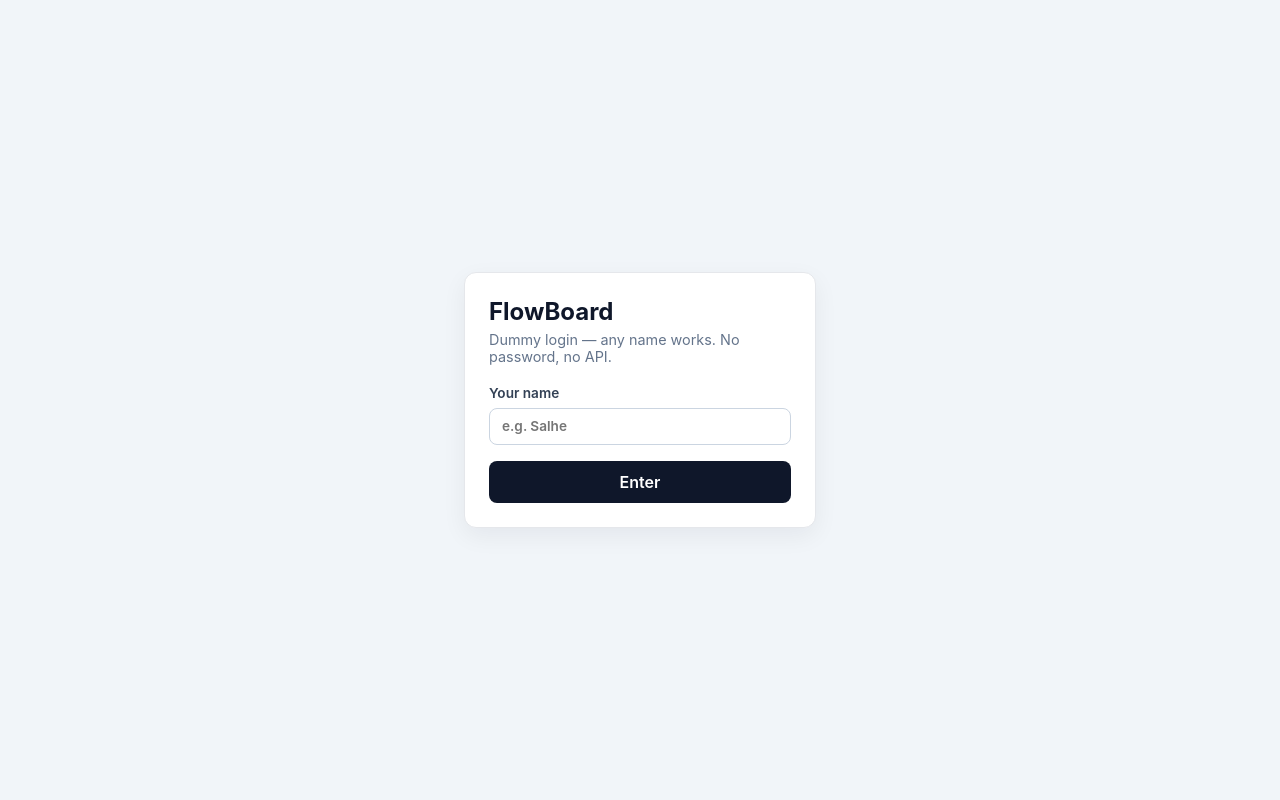
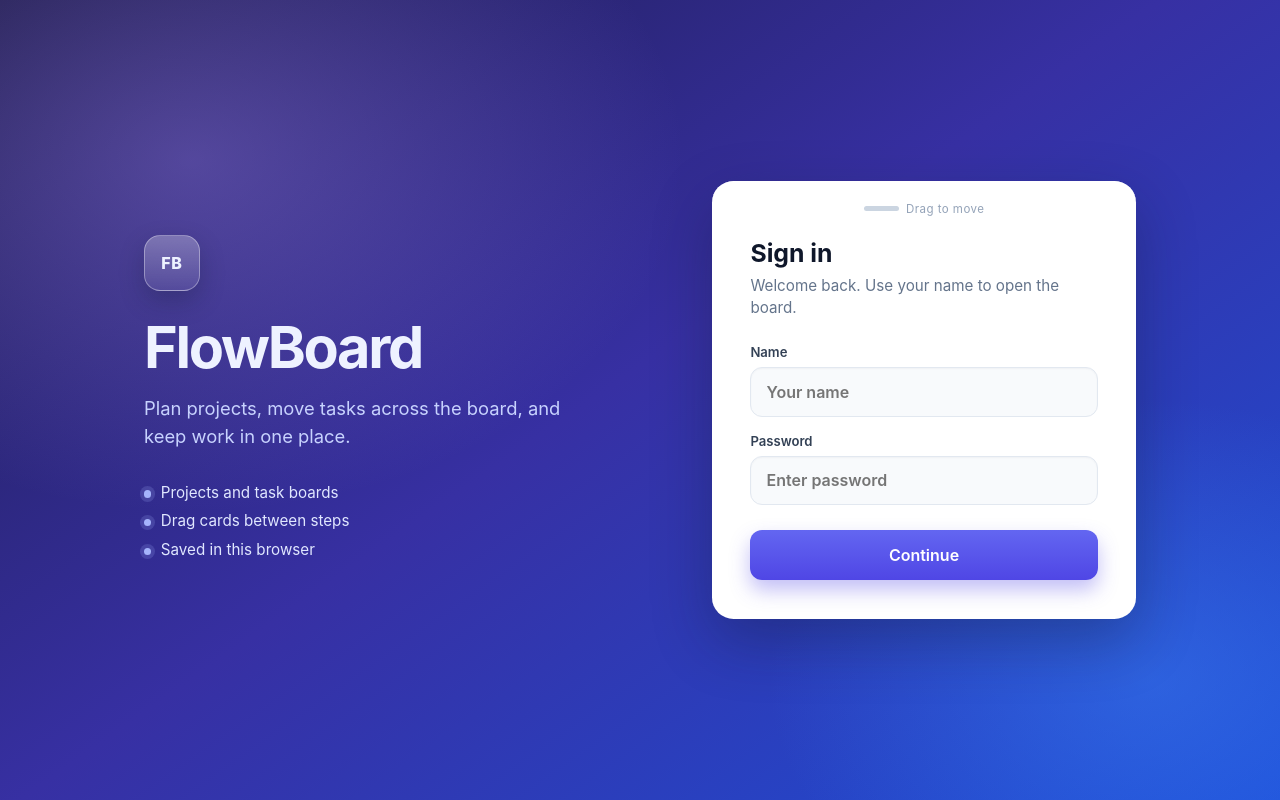
Before and after one commit to salhe123/FlowBoard, an Angular app: page /login in a window 1280 px wide. Built offline with nearby package versions, Linux system fonts and the light colour scheme.

Commit message:
card dragging done

```diff
--- a/src/app/login/login.css
+++ b/src/app/login/login.css
@@ -1,60 +1,227 @@
 :host {
-  min-height: 100vh;
+  display: block;
+  position: fixed;
+  inset: 0;
+  overflow: auto;
+  background:
+    radial-gradient(ellipse 70% 80% at 15% 20%, rgba(167, 139, 250, 0.35), transparent 55%),
+    radial-gradient(ellipse 60% 70% at 90% 85%, rgba(59, 130, 246, 0.45), transparent 50%),
+    linear-gradient(145deg, #1e1b4b 0%, #3730a3 48%, #1d4ed8 100%);
+}
+
+.screen {
+  min-height: 100%;
+  min-height: 100dvh;
+  display: grid;
+  align-items: center;
+  gap: 2rem;
+  padding: 2rem 1.25rem;
+}
+
+.hero {
+  color: #eef2ff;
+  text-align: center;
+}
+
+.mark {
   display: grid;
   place-items: center;
-  padding: 1.5rem;
+  width: 3.5rem;
+  height: 3.5rem;
+  margin: 0 auto 1.1rem;
+  border-radius: 1rem;
+  background: linear-gradient(180deg, rgba(255, 255, 255, 0.28), rgba(255, 255, 255, 0.08));
+  border: 1px solid rgba(255, 255, 255, 0.35);
+  box-shadow: 0 10px 24px rgba(15, 23, 42, 0.25);
+  font-weight: 800;
+  letter-spacing: 0.04em;
+}
+
+h1 {
+  margin: 0 0 0.7rem;
+  font-size: clamp(2.2rem, 4.5vw, 3.6rem);
+  letter-spacing: -0.04em;
+}
+
+.tag {
+  margin: 0 auto 1.5rem;
+  max-width: 24rem;
+  color: #c7d2fe;
+  font-size: 1.08rem;
+  line-height: 1.55;
+}
+
+ul {
+  list-style: none;
+  margin: 0 auto;
+  padding: 0;
+  max-width: 22rem;
+  color: #e0e7ff;
+  font-size: 0.95rem;
+  line-height: 1.9;
+}
+
+li::before {
+  content: '';
+  display: inline-block;
+  width: 0.45rem;
+  height: 0.45rem;
+  margin-right: 0.6rem;
+  border-radius: 50%;
+  background: #a5b4fc;
+  box-shadow: 0 0 0 4px rgba(165, 180, 252, 0.18);
+}
+
+.panel {
+  display: grid;
+  place-items: center;
 }
 
 .card {
-  width: min(100%, 22rem);
+  width: min(100%, 26rem);
   background: #fff;
-  border: 1px solid #e5e7eb;
-  border-radius: 12px;
-  padding: 1.5rem;
-  box-shadow: 0 8px 24px rgba(15, 23, 42, 0.06);
+  border-radius: 1.35rem;
+  padding: 0.7rem 1.85rem 1.85rem;
+  box-shadow:
+    0 1px 0 rgba(255, 255, 255, 0.7) inset,
+    0 22px 60px rgba(15, 23, 42, 0.32);
+  z-index: 2;
 }
 
-h1 {
-  margin: 0 0 0.35rem;
-  font-size: 1.5rem;
+.card.dragging {
+  z-index: 8;
+  user-select: none;
+  box-shadow:
+    0 1px 0 rgba(255, 255, 255, 0.7) inset,
+    0 28px 70px rgba(15, 23, 42, 0.42);
+}
+
+.grip {
+  display: flex;
+  align-items: center;
+  justify-content: center;
+  gap: 0.45rem;
+  height: 1.9rem;
+  margin: 0 -0.4rem 0.9rem;
+  color: #94a3b8;
+  font-size: 0.72rem;
+  letter-spacing: 0.04em;
+  cursor: grab;
+  touch-action: none;
+  user-select: none;
+}
+
+.grip span {
+  width: 2.2rem;
+  height: 0.28rem;
+  border-radius: 999px;
+  background: #cbd5e1;
+}
+
+.card.dragging .grip {
+  cursor: grabbing;
+}
+
+h2 {
+  margin: 0 0 0.4rem;
+  font-size: 1.55rem;
 }
 
 .hint {
-  margin: 0 0 1.25rem;
+  margin: 0 0 1.6rem;
   color: #64748b;
-  font-size: 0.9rem;
+  font-size: 0.95rem;
+  line-height: 1.45;
 }
 
 label {
   display: grid;
-  gap: 0.4rem;
-  font-size: 0.85rem;
+  gap: 0.45rem;
+  margin-bottom: 1rem;
+  font-size: 0.82rem;
   font-weight: 600;
   color: #334155;
 }
 
 input {
-  padding: 0.6rem 0.75rem;
-  border: 1px solid #cbd5e1;
-  border-radius: 8px;
+  width: 100%;
+  padding: 0.85rem 0.95rem;
+  border: 1px solid #e2e8f0;
+  border-radius: 12px;
   font: inherit;
+  font-size: 1rem;
+  background: #f8fafc;
+  box-shadow: 0 1px 2px rgba(15, 23, 42, 0.04) inset;
+}
+
+input:focus {
+  outline: none;
+  background: #fff;
+  border-color: #6366f1;
+  box-shadow: 0 0 0 4px rgba(99, 102, 241, 0.18);
 }
 
 button {
-  margin-top: 1rem;
+  margin-top: 0.55rem;
   width: 100%;
-  padding: 0.7rem;
+  padding: 0.95rem;
   border: 0;
-  border-radius: 8px;
-  background: #0f172a;
+  border-radius: 12px;
+  background: linear-gradient(180deg, #6366f1, #4f46e5);
   color: #fff;
   font: inherit;
+  font-size: 1rem;
   font-weight: 600;
   cursor: pointer;
+  box-shadow: 0 10px 20px rgba(79, 70, 229, 0.35);
+}
+
+button:hover {
+  background: linear-gradient(180deg, #4f46e5, #4338ca);
 }
 
 .status {
   margin: 0.85rem 0 0;
-  color: #ed0c1b;
+  color: #b91c1c;
   font-size: 0.9rem;
 }
+
+@media (min-width: 960px) {
+  .screen {
+    max-width: 68rem;
+    margin: 0 auto;
+    grid-template-columns: 1fr 26.5rem;
+    gap: 4rem;
+    padding: 0 3rem;
+    min-height: 100dvh;
+  }
+
+  .hero {
+    text-align: left;
+  }
+
+  .mark {
+    margin: 0 0 1.35rem;
+  }
+
+  .tag {
+    margin: 0 0 1.75rem;
+    max-width: 28rem;
+    font-size: 1.15rem;
+  }
+
+  ul {
+    margin: 0;
+  }
+
+  .panel {
+    min-height: auto;
+    padding: 0;
+    justify-items: stretch;
+  }
+
+  .card {
+    width: 100%;
+    padding: 0.75rem 2.4rem 2.4rem;
+  }
+}
--- a/src/app/login/login.html
+++ b/src/app/login/login.html
@@ -1,15 +1,55 @@
-<section class="card">
+<div class="screen">
+  <section class="hero">
+    <p class="mark">FB</p>
     <h1>FlowBoard</h1>
-  <p class="hint">Dummy login — any name works. No password, no API.</p>
+    <p class="tag">Plan projects, move tasks across the board, and keep work in one place.</p>
+    <ul>
+      <li>Projects and task boards</li>
+      <li>Drag cards between steps</li>
+      <li>Saved in this browser</li>
+    </ul>
+  </section>
+
+  <section class="panel">
+    <form
+      class="card"
+      [class.dragging]="dragging"
+      [style.translate]="x + 'px ' + y + 'px'"
+      (pointerdown)="pointerDown($event)"
+      (pointermove)="pointerMove($event)"
+      (pointerup)="pointerUp($event)"
+      (pointercancel)="pointerUp($event)"
+      (submit)="submit(); $event.preventDefault()"
+    >
+      <div class="grip">
+        <span></span>
+        Drag to move
+      </div>
+
+      <h2>Sign in</h2>
+      <p class="hint">Welcome back. Use your name to open the board.</p>
 
       <label>
-    Your name
-    <input [(ngModel)]="name" name="name" type="text" placeholder="e.g. Salhe" />
+        Name
+        <input [(ngModel)]="name" name="name" type="text" autocomplete="username" placeholder="Your name" />
       </label>
 
-  <button type="button" (click)="submit()">Enter</button>
+      <label>
+        Password
+        <input
+          [(ngModel)]="password"
+          name="password"
+          type="password"
+          autocomplete="current-password"
+          placeholder="Enter password"
+        />
+      </label>
+
+      <button type="submit">Continue</button>
 
       @if (message()) {
         <p class="status">{{ message() }}</p>
       }
+    </form>
   </section>
+</div>
--- a/src/app/login/login.ts
+++ b/src/app/login/login.ts
@@ -14,7 +14,61 @@ export class Login {
   private readonly router = inject(Router);
 
   name = '';
+  password = '';
   message = signal('');
+  x = 0;
+  y = 0;
+  dragging = false;
+  private startX = 0;
+  private startY = 0;
+  private originX = 0;
+  private originY = 0;
+
+  pointerDown(event: PointerEvent) {
+    const target = event.target as HTMLElement;
+    if (!target.closest('.grip')) {
+      return;
+    }
+
+    event.preventDefault();
+    this.dragging = true;
+    this.startX = event.clientX;
+    this.startY = event.clientY;
+    this.originX = this.x;
+    this.originY = this.y;
+    (event.currentTarget as HTMLElement).setPointerCapture(event.pointerId);
+  }
+
+  pointerMove(event: PointerEvent) {
+    if (!this.dragging) {
+      return;
+    }
+
+    this.x = this.originX + (event.clientX - this.startX);
+    this.y = this.originY + (event.clientY - this.startY);
+  }
+
+  pointerUp(event: PointerEvent) {
+    if (!this.dragging) {
+      return;
+    }
+
+    this.dragging = false;
+    const rect = (event.currentTarget as HTMLElement).getBoundingClientRect();
+    const pad = 12;
+    if (rect.left < pad) {
+      this.x += pad - rect.left;
+    }
+    if (rect.top < pad) {
+      this.y += pad - rect.top;
+    }
+    if (rect.right > window.innerWidth - pad) {
+      this.x += window.innerWidth - pad - rect.right;
+    }
+    if (rect.bottom > window.innerHeight - pad) {
+      this.y += window.innerHeight - pad - rect.bottom;
+    }
+  }
 
   submit() {
     const user = this.name.trim();
```
Lines whose indentation alone changed are shown as unchanged.
